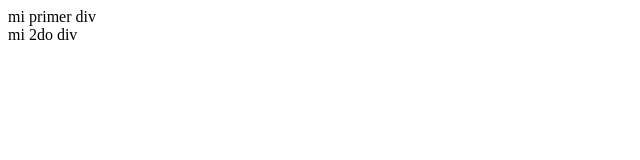
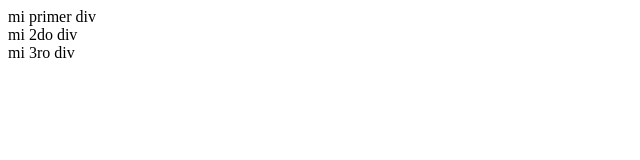
Before and after one commit to jesusbarraza1614-alt/Pagina_Web_Git_Martes_1, a plain HTML site: page index.htm in a window 1280 px wide. Shown: the full height of the page, 0-640 px from the left. Drawn offline with Linux system fonts and the light colour scheme.

Commit message:
Se agrego el 3ro div

```diff
--- a/index.htm
+++ b/index.htm
@@ -8,6 +8,7 @@
 <body>
     <div>mi primer div<div>
     <div>mi 2do div<div>
+    <div>mi 3ro div<div>
 
 </body>
 </html>
```
